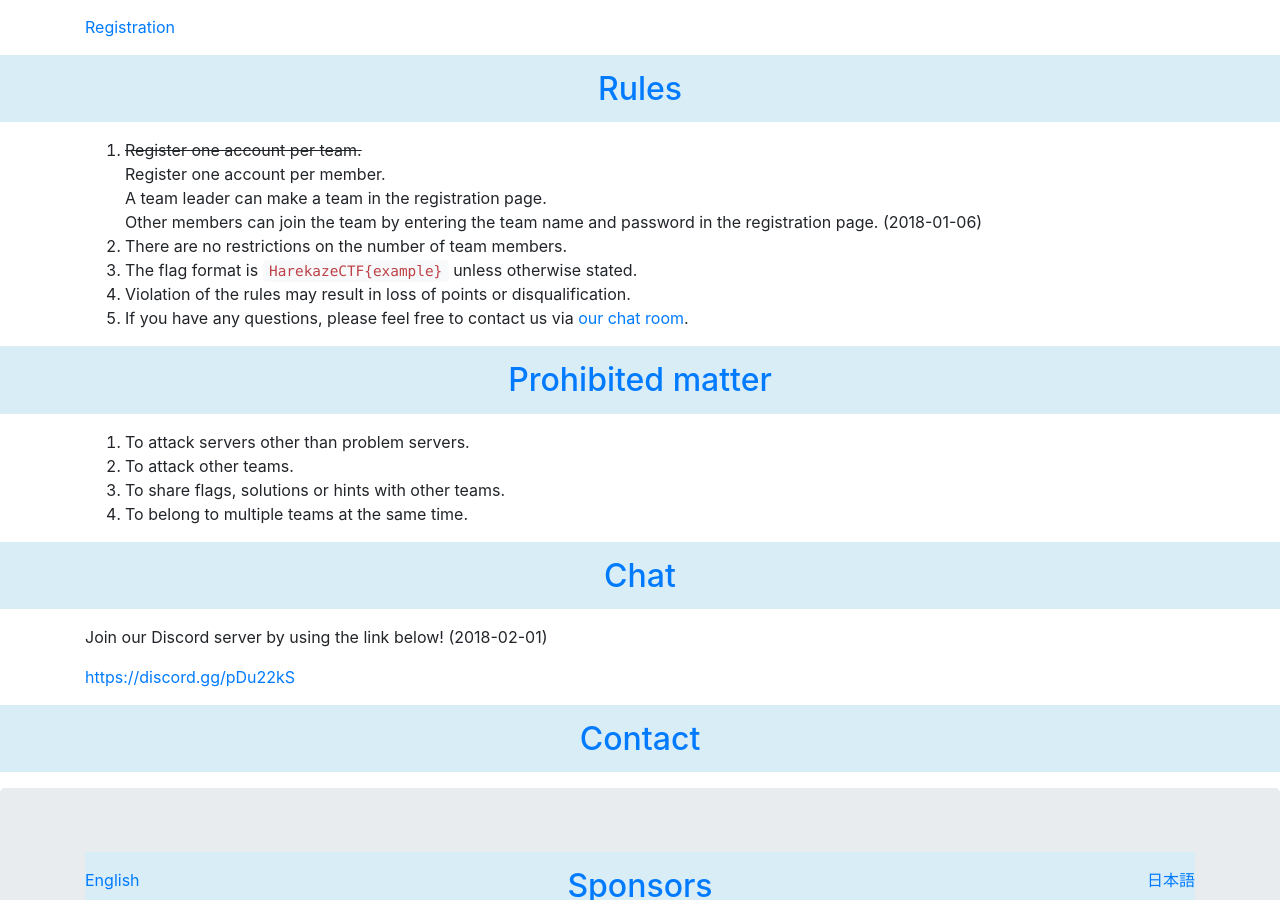
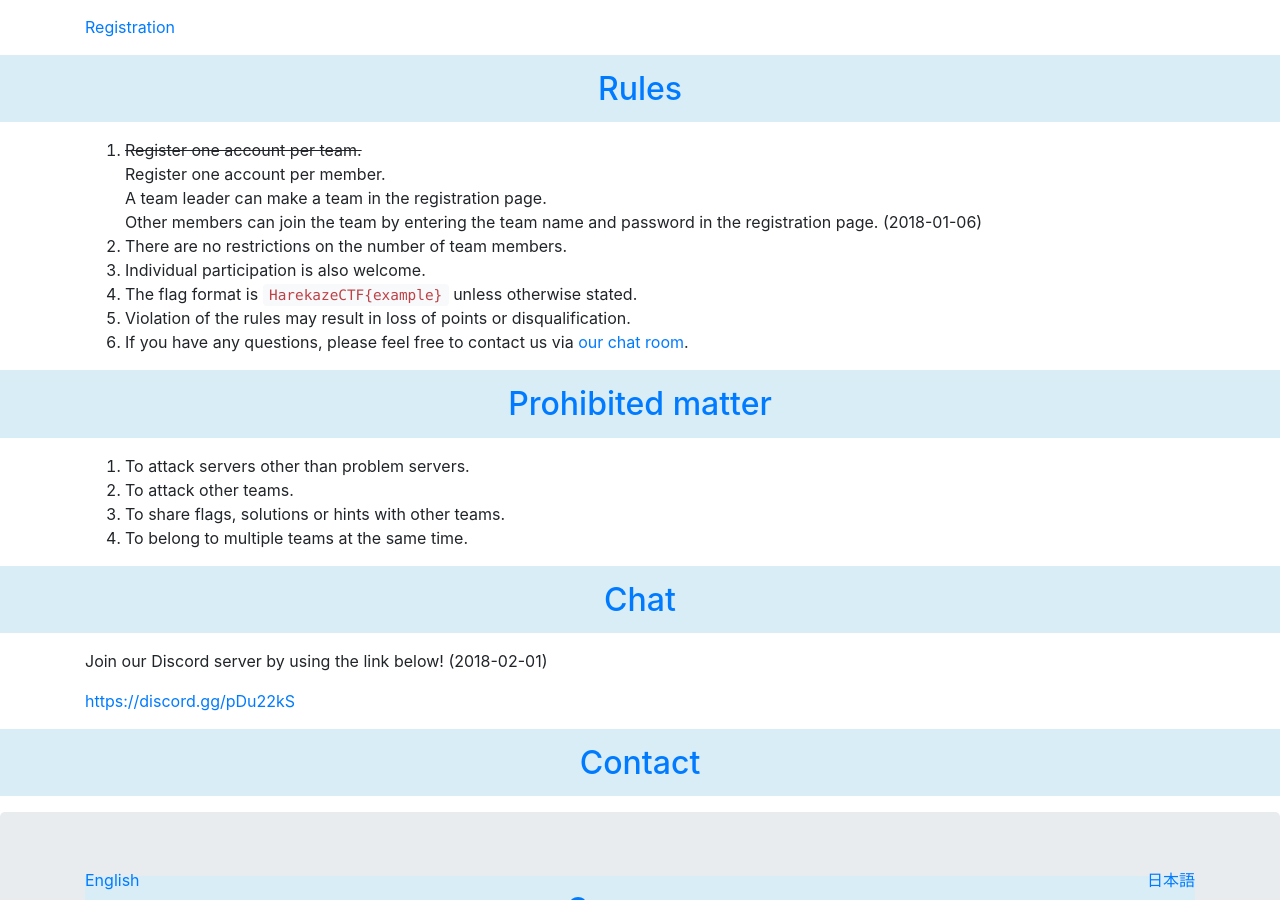
Before and after one commit to TeamHarekaze/TeamHarekaze.github.io, a Jekyll site: the page built from ctf.html, in a window 1280 px wide and 900 px high, scrolled down 1221 px. Built offline with Jekyll 4.4.1, drawn with Linux system fonts in a browser that asks for light colours; nearby versions of some CDN libraries.

Commit message:
Individual participation rule added.

```diff
--- a/ctf.html
+++ b/ctf.html
@@ -48,6 +48,7 @@ title: Harekaze CTF 2018
     <ol>
       <li><del>Register one account per team.</del><br>Register one account per member.<br>A team leader can make a team in the registration page.<br>Other members can join the team by entering the team name and password in the registration page. (<time>2018-01-06</time>)</li>
       <li>There are no restrictions on the number of team members.</li>
+      <li>Individual participation is also welcome.</li>
       <li>The flag format is <code>HarekazeCTF{example}</code> unless otherwise stated.</li>
       <li>Violation of the rules may result in loss of points or disqualification.</li>
       <li>If you have any questions, please feel free to contact us via <a href="#chat">our chat room</a>.</li>
```
